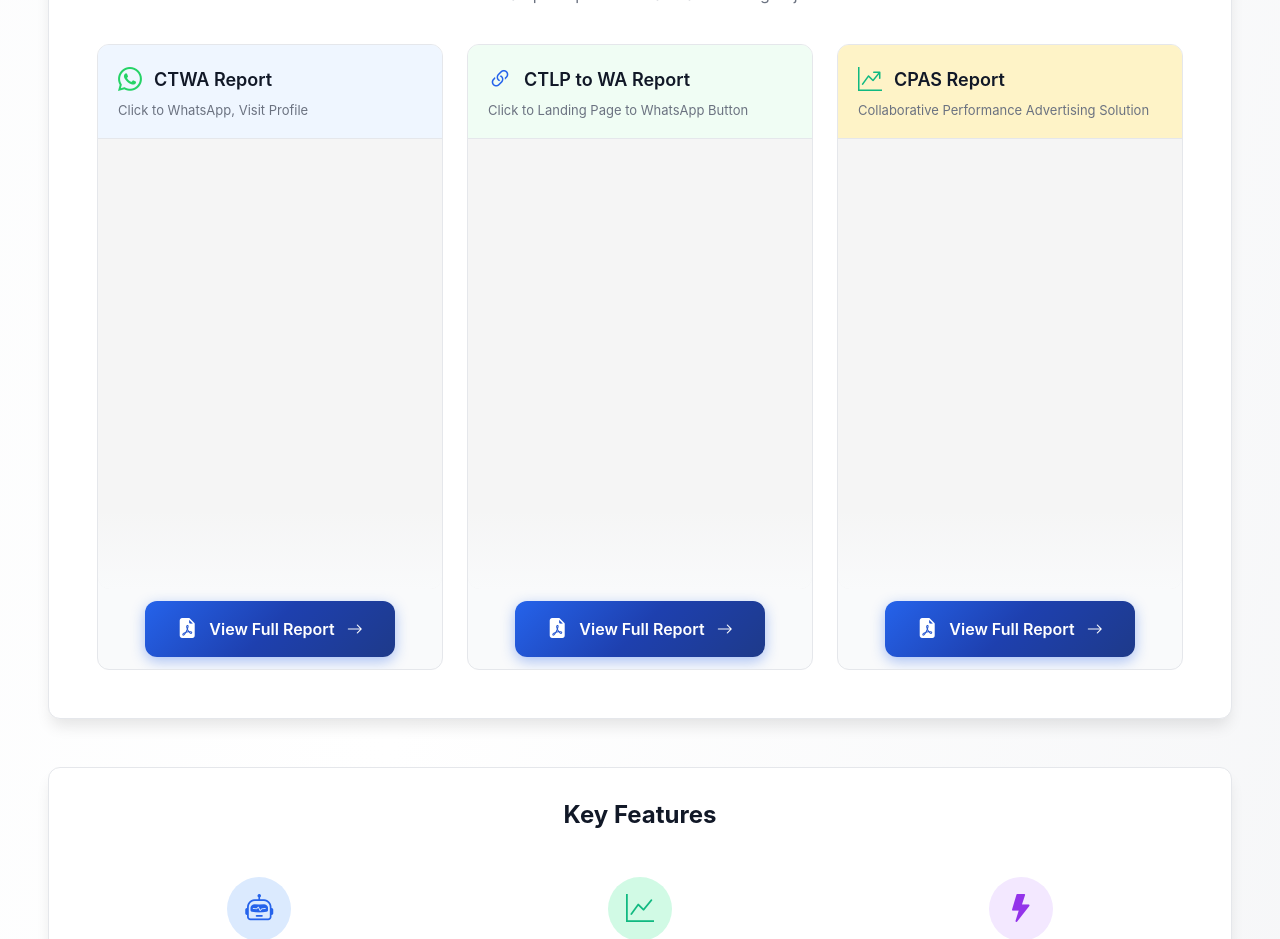
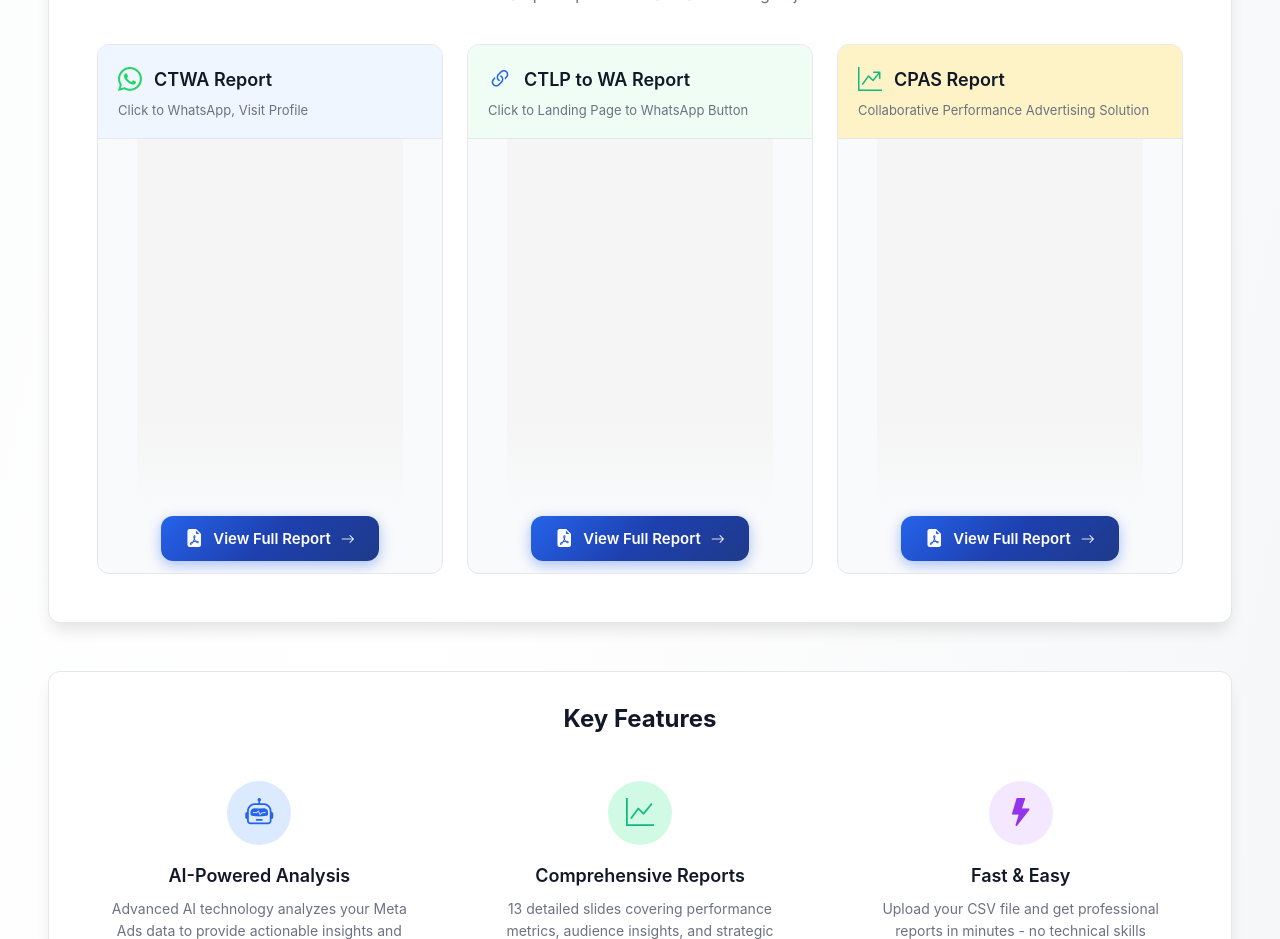
Before and after one commit to Briyanes/meta-ads-report-generator, a Next.js app: page /home in a window 1280 px wide. Shown: the part 3240-4179 px from the top of the page. Built offline with nearby package versions, Linux system fonts and the light colour scheme.

Commit message:
fix: Set demo-preview-container size to 266x365px for all demo previews

```diff
--- a/app/home/page.tsx
+++ b/app/home/page.tsx
@@ -1352,11 +1352,13 @@ export default function HomePage() {
                 </p>
               </div>
               <div className="demo-preview-container" style={{
-                height: '450px',
+                width: '266px',
+                height: '365px',
                 overflow: 'hidden',
                 position: 'relative',
                 backgroundColor: '#f3f4f6',
-                borderRadius: '0 0 12px 12px'
+                borderRadius: '0 0 12px 12px',
+                margin: '0 auto'
               }}>
                 <iframe
                   src="/demo/report-ctwa.pdf#view=FitH&toolbar=0&navpanes=0&scrollbar=0"
@@ -1392,39 +1394,33 @@ export default function HomePage() {
                   style={{
                     display: 'inline-flex',
                     alignItems: 'center',
-                    gap: '12px',
-                    padding: '16px 32px',
+                    gap: '10px',
+                    padding: '12px 24px',
                     background: 'linear-gradient(135deg, #2563eb 0%, #1e40af 50%, #1e3a8a 100%)',
                     color: '#ffffff',
                     borderRadius: '12px',
                     textDecoration: 'none',
-                    fontSize: '16px',
+                    fontSize: '15px',
                     fontWeight: '600',
                     transition: 'all 0.3s cubic-bezier(0.4, 0, 0.2, 1)',
                     boxShadow: '0 4px 14px 0 rgba(37, 99, 235, 0.39)',
                     position: 'relative',
-                    overflow: 'hidden',
-                    minWidth: '200px',
-                    justifyContent: 'center'
+                    overflow: 'hidden'
                   }}
                   onMouseEnter={(e) => {
                     e.currentTarget.style.transform = 'translateY(-3px) scale(1.02)'
                     e.currentTarget.style.boxShadow = '0 8px 25px 0 rgba(37, 99, 235, 0.5)'
                     e.currentTarget.style.background = 'linear-gradient(135deg, #3b82f6 0%, #2563eb 50%, #1e40af 100%)'
-                    const arrow = e.currentTarget.querySelector('.bi-arrow-right') as HTMLElement
-                    if (arrow) arrow.style.transform = 'translateX(4px)'
                   }}
                   onMouseLeave={(e) => {
                     e.currentTarget.style.transform = 'translateY(0) scale(1)'
                     e.currentTarget.style.boxShadow = '0 4px 14px 0 rgba(37, 99, 235, 0.39)'
                     e.currentTarget.style.background = 'linear-gradient(135deg, #2563eb 0%, #1e40af 50%, #1e3a8a 100%)'
-                    const arrow = e.currentTarget.querySelector('.bi-arrow-right') as HTMLElement
-                    if (arrow) arrow.style.transform = 'translateX(0)'
                   }}
                 >
-                  <i className="bi bi-file-earmark-pdf-fill" style={{ fontSize: '20px' }}></i>
+                  <i className="bi bi-file-earmark-pdf-fill" style={{ fontSize: '18px' }}></i>
                   <span>View Full Report</span>
-                  <i className="bi bi-arrow-right" style={{ fontSize: '16px', transition: 'transform 0.3s ease' }}></i>
+                  <i className="bi bi-arrow-right" style={{ fontSize: '14px', transition: 'transform 0.3s ease' }}></i>
                 </a>
               </div>
             </div>
@@ -1467,11 +1463,13 @@ export default function HomePage() {
                 </p>
               </div>
               <div className="demo-preview-container" style={{
-                height: '450px',
+                width: '266px',
+                height: '365px',
                 overflow: 'hidden',
                 position: 'relative',
                 backgroundColor: '#f3f4f6',
-                borderRadius: '0 0 12px 12px'
+                borderRadius: '0 0 12px 12px',
+                margin: '0 auto'
               }}>
                 <iframe
                   src="/demo/report-ctlptowa.pdf#view=FitH&toolbar=0&navpanes=0&scrollbar=0"
@@ -1507,20 +1505,18 @@ export default function HomePage() {
                   style={{
                     display: 'inline-flex',
                     alignItems: 'center',
-                    gap: '12px',
-                    padding: '16px 32px',
+                    gap: '10px',
+                    padding: '12px 24px',
                     background: 'linear-gradient(135deg, #2563eb 0%, #1e40af 50%, #1e3a8a 100%)',
                     color: '#ffffff',
                     borderRadius: '12px',
                     textDecoration: 'none',
-                    fontSize: '16px',
+                    fontSize: '15px',
                     fontWeight: '600',
                     transition: 'all 0.3s cubic-bezier(0.4, 0, 0.2, 1)',
                     boxShadow: '0 4px 14px 0 rgba(37, 99, 235, 0.39)',
                     position: 'relative',
-                    overflow: 'hidden',
-                    minWidth: '200px',
-                    justifyContent: 'center'
+                    overflow: 'hidden'
                   }}
                   onMouseEnter={(e) => {
                     e.currentTarget.style.transform = 'translateY(-3px) scale(1.02)'
@@ -1537,9 +1533,9 @@ export default function HomePage() {
                     if (arrow) arrow.style.transform = 'translateX(0)'
                   }}
                 >
-                  <i className="bi bi-file-earmark-pdf-fill" style={{ fontSize: '20px' }}></i>
+                  <i className="bi bi-file-earmark-pdf-fill" style={{ fontSize: '18px' }}></i>
                   <span>View Full Report</span>
-                  <i className="bi bi-arrow-right" style={{ fontSize: '16px', transition: 'transform 0.3s ease' }}></i>
+                  <i className="bi bi-arrow-right" style={{ fontSize: '14px', transition: 'transform 0.3s ease' }}></i>
                 </a>
               </div>
             </div>
@@ -1582,11 +1578,13 @@ export default function HomePage() {
                 </p>
               </div>
               <div className="demo-preview-container" style={{
-                height: '450px',
+                width: '266px',
+                height: '365px',
                 overflow: 'hidden',
                 position: 'relative',
                 backgroundColor: '#f3f4f6',
-                borderRadius: '0 0 12px 12px'
+                borderRadius: '0 0 12px 12px',
+                margin: '0 auto'
               }}>
                 <iframe
                   src="/demo/report-cpas.pdf#view=FitH&toolbar=0&navpanes=0&scrollbar=0"
@@ -1622,20 +1620,18 @@ export default function HomePage() {
                   style={{
                     display: 'inline-flex',
                     alignItems: 'center',
-                    gap: '12px',
-                    padding: '16px 32px',
+                    gap: '10px',
+                    padding: '12px 24px',
                     background: 'linear-gradient(135deg, #2563eb 0%, #1e40af 50%, #1e3a8a 100%)',
                     color: '#ffffff',
                     borderRadius: '12px',
                     textDecoration: 'none',
-                    fontSize: '16px',
+                    fontSize: '15px',
                     fontWeight: '600',
                     transition: 'all 0.3s cubic-bezier(0.4, 0, 0.2, 1)',
                     boxShadow: '0 4px 14px 0 rgba(37, 99, 235, 0.39)',
                     position: 'relative',
-                    overflow: 'hidden',
-                    minWidth: '200px',
-                    justifyContent: 'center'
+                    overflow: 'hidden'
                   }}
                   onMouseEnter={(e) => {
                     e.currentTarget.style.transform = 'translateY(-3px) scale(1.02)'
@@ -1652,9 +1648,9 @@ export default function HomePage() {
                     if (arrow) arrow.style.transform = 'translateX(0)'
                   }}
                 >
-                  <i className="bi bi-file-earmark-pdf-fill" style={{ fontSize: '20px' }}></i>
+                  <i className="bi bi-file-earmark-pdf-fill" style={{ fontSize: '18px' }}></i>
                   <span>View Full Report</span>
-                  <i className="bi bi-arrow-right" style={{ fontSize: '16px', transition: 'transform 0.3s ease' }}></i>
+                  <i className="bi bi-arrow-right" style={{ fontSize: '14px', transition: 'transform 0.3s ease' }}></i>
                 </a>
               </div>
             </div>
```
